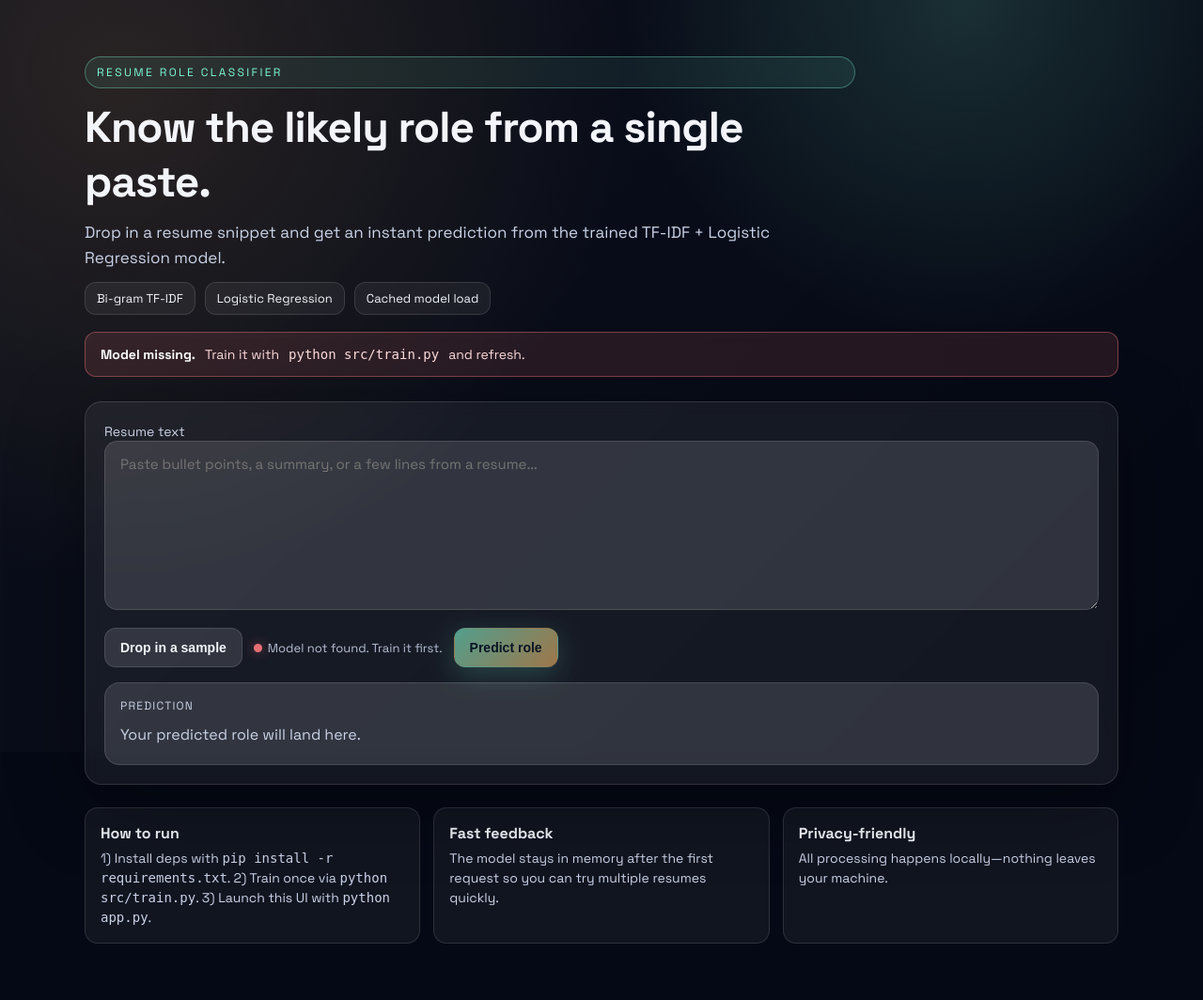
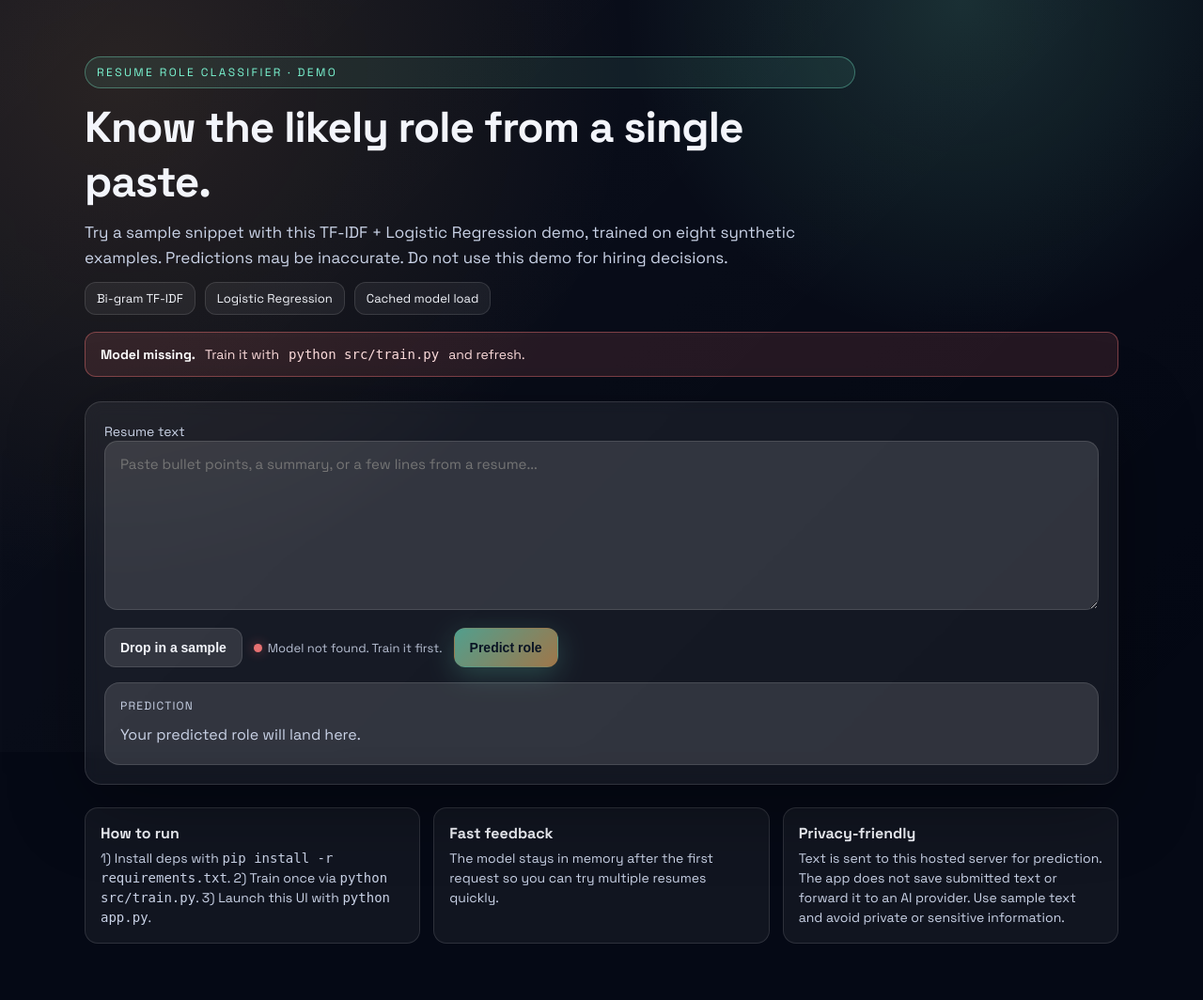
Before and after one commit to uppi07/Resume-Role-Classifier, a Flask app: page / in a window 1280 px wide. Shown: the whole page at 94% size. Run offline with Flask 3, Linux system fonts and the light colour scheme.

Commit message:
Clarify hosted demo privacy and prediction limitations

```diff
--- a/templates/index.html
+++ b/templates/index.html
@@ -303,9 +303,9 @@
   <div class="backdrop"></div>
   <main class="shell">
     <section class="hero">
-      <span class="eyebrow">Resume role classifier</span>
+      <span class="eyebrow">Resume role classifier · Demo</span>
       <h1>Know the likely role from a single paste.</h1>
-      <p class="lede">Drop in a resume snippet and get an instant prediction from the trained TF-IDF + Logistic Regression model.</p>
+      <p class="lede">Try a sample snippet with this TF-IDF + Logistic Regression demo, trained on eight synthetic examples. Predictions may be inaccurate. Do not use this demo for hiring decisions.</p>
       <div class="pills">
         <span class="pill">Bi-gram TF-IDF</span>
         <span class="pill">Logistic Regression</span>
@@ -349,7 +349,7 @@
       </div>
       <div class="tile">
         <h3>Privacy-friendly</h3>
-        <p>All processing happens locally—nothing leaves your machine.</p>
+        <p>Text is sent to this hosted server for prediction. The app does not save submitted text or forward it to an AI provider. Use sample text and avoid private or sensitive information.</p>
       </div>
     </div>
   </main>
```
